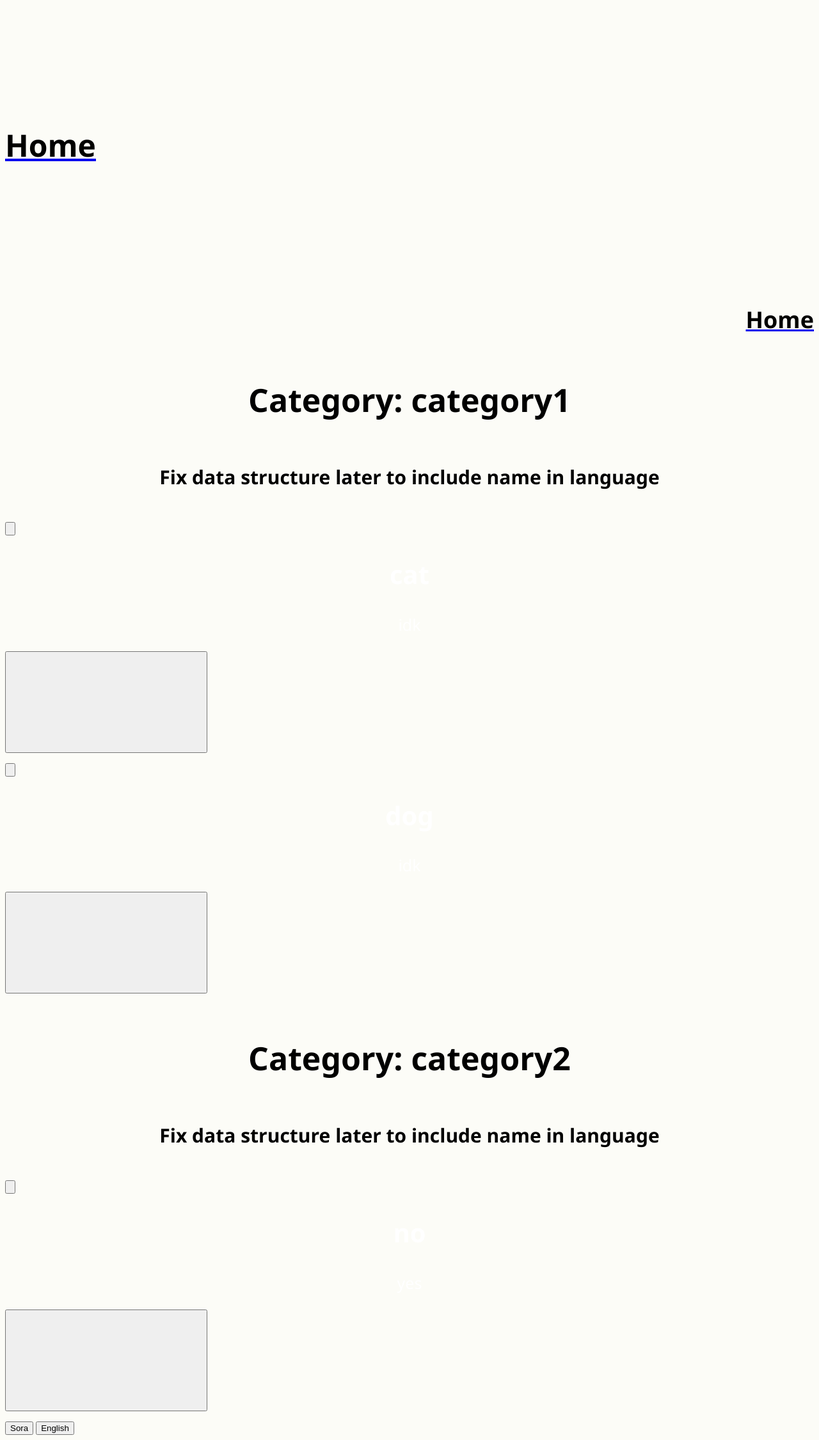
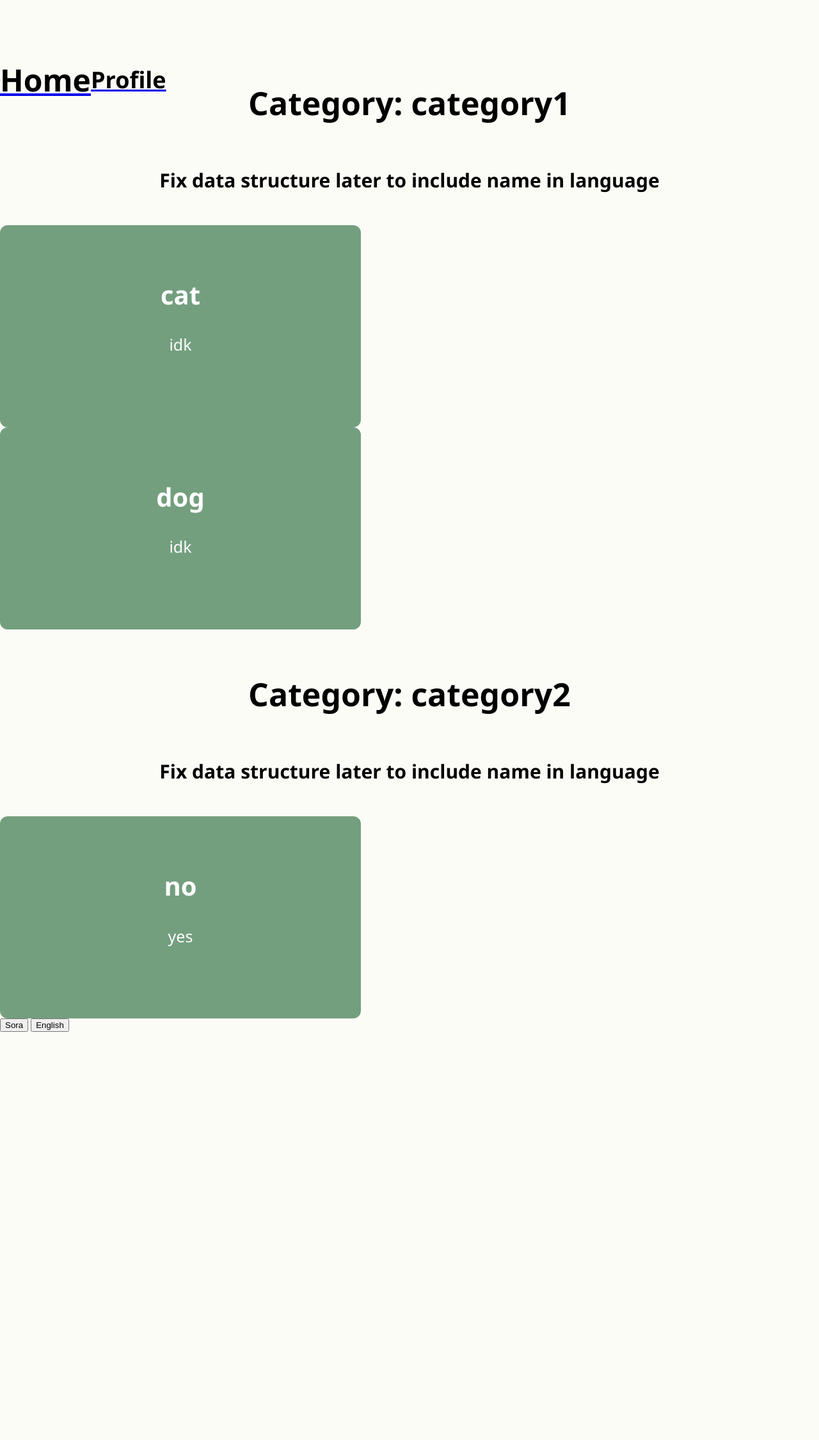
Before and after one commit to 108charlotte/Living-Flashcards, a Django app: page /flashcards/ in a window 1280 px wide. Shown: the whole page at 64% size. After the commit the page ends 1613 px from the top, so only its background shows below. Run offline with Django 5.2, Linux system fonts and the light colour scheme.

Commit message:
simplified html mostly

```diff
--- a/living_flashcards/flashcards/static/flashcards.css
+++ b/living_flashcards/flashcards/static/flashcards.css
@@ -1,27 +1,33 @@
 /* Page background */
 body {
     background-color: #FCFCF7;
+    margin: 0;
+    padding-top: 60px;
 }
 header {
     background-color: #FCFCF7;
+    justify-content: space-between;
+    align-items: center;
+    display: flex;
+    position: fixed;
 }
+
 /* Header*/
 
-header h1{ /* Home on the top left*/
+header h1 { /* Home on the top left*/
     color: black;
     font-size: 48px;
     text-align: left;
     font-family: 'Segoe UI', Tahoma, Geneva, Verdana, sans-serif;
 }
-
-header h2{  /* "profile" on header*/
+header h2 {  /* "profile" on header*/
     color: black;
     font-size: 36px;
     text-align: right;
     font-family: 'Segoe UI', Tahoma, Geneva, Verdana, sans-serif;
 }
 
-header h3{ /* header stuff like "about", "contact", etc. */
+header h3 { /* header stuff like "about", "contact", etc. */
     color: black;
     font-size:24px;
     text-align: center;
--- a/living_flashcards/flashcards/templates/flashcards.html
+++ b/living_flashcards/flashcards/templates/flashcards.html
@@ -10,15 +10,29 @@
     <header>
     <!-- Header with home and profile buttons -->
      <!--svgs are for Living Flashcard's logo right next to home, and then a profile svg next to profile -->
-        <svg></svg>
+        <!-- <svg></svg> -->
         <a href="templates/home.html" class="home-link"><h1>Home</h1></a>
-
-        <svg></svg>
-        <a href="templates/profile.html" class="home-link"><h2>Home</h2></a>
+        <!-- <svg></svg> -->
+        <a href="templates/profile.html" class="profile-link"><h2>Profile</h2></a> <!--fixed class and profile-->
 
     <!-- Progress bar showing progress through flashcards -->
     </header>
 
+    {% for category, cards in flashcard_data.items %}
+      <h4 class="deck-name">Category: {{category}}</h4>
+      <h5 class="deck-name-in-language">Fix data structure later to include name in language</h5>
+
+      <section class="cards-wrap">
+        {% for term, phonetic in cards.items %}
+          <div class="flashcard">
+            <h2 class="card-word">{{ term }}</h2>
+            <p class="card-phonetic">{{ phonetic }}</p>
+          </div>
+        {% endfor %}
+      </section>
+    {% endfor %}
+
+    {% comment %}
     {% for category, cards in flashcard_data.items %}
     <!-- Deck titles -->
       <h4 class="deck-name">Category: {{category}}</h4>
@@ -39,26 +53,28 @@
               </button>
 
               <div class="card-content">
-                <h2 class="card-word" id="cardWord">{{term}}</h2>
+                <h2 class="card-word flashcard" id="cardWord">{{term}}</h2><!-- added flashcard to the class, probably not the right fix -->
                 <p class="card-phonetic" id="cardphonetic">{{phonetic}}</p>
                 <h2 class="card-definition" id="carddefinition">{{definition}}</h2>
                 <!--phonetic is for the pronunciation, idk that's the way they have their entries on LD-->
               </div>
 
-              <div class="card-layer card-back" id="card">
+              <div class="card-layer card-back" id="card"> <!--shouldn't id be unique? already used card before...-->
                 <button class="dictionary-entry" id="dictionaryentrybtn" aria-label="View Living Dictionary data/full entry">
                   <svg></svg>
                   </button>
-                <p class="card-defintion"</p>
+                <p class="card-definition"></p>
               </div>
-              {% endfor %}
             </article>
+      {% endfor %}
+          </div>
+      </section>
     {% endfor %}
-      </div>
-    </section>
+    {% endcomment %}
+
  <!-- Need to make buttons like Anki's -->
 <!-- Language Toggle -->
-<footer class="controls">
+    <footer class="controls">
         <div class="lang-toggle">
             <button class="lang-btn lang-sora" id="langSora">Sora</button>
             <button class="lang-btn lang-english active" id="langEnglish">English</button>
```
